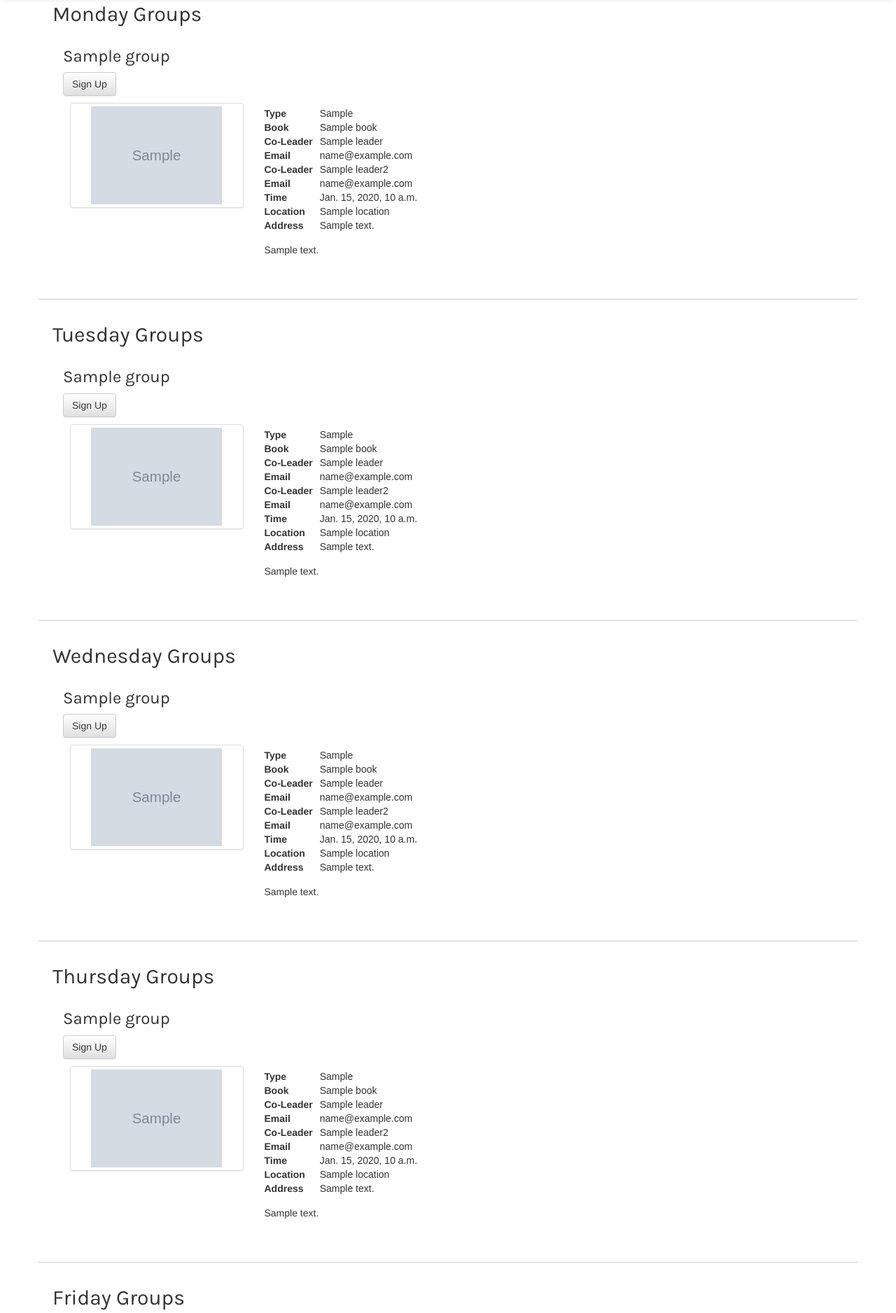
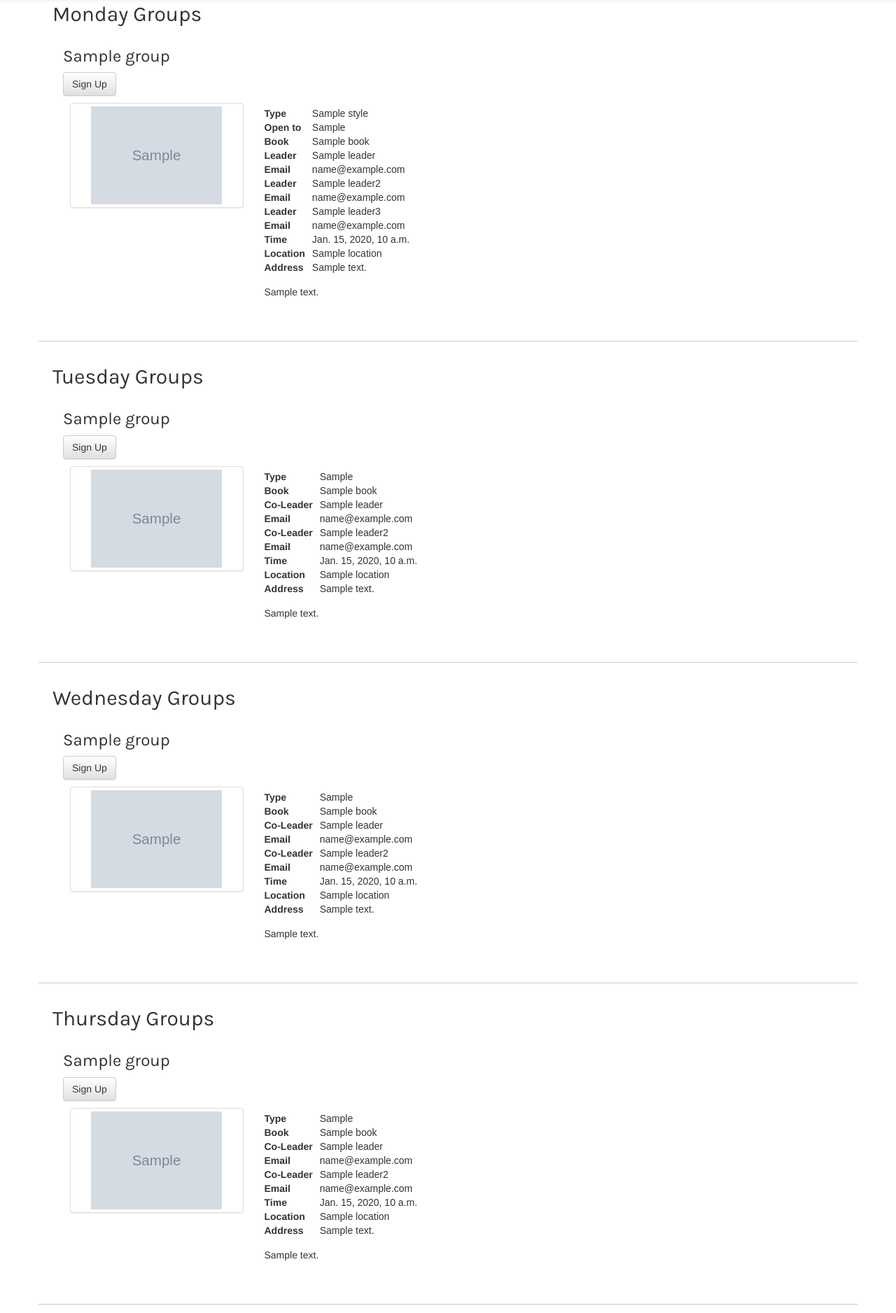
Before and after one commit to LHousehold/smallgroup, a Django app: template groups/templates/groups/groups.html in a window 1280 px wide. Shown: the part 51-1927 px from the top of the page at 70% size. Run offline with Django 3.2, Linux system fonts and the light colour scheme; the template is opened without the code that fills it: most values are stand-ins (such as "Sample title", 1, 10 or a date in 2020); grey boxes marked "Sample" are stand-in pictures; parts of the project's set-up code (start-up, migrations or seed data) failed here and were passed over; some libraries are stand-ins or nearby versions; some web fonts are replaced.

Commit message:
Update groups.html

```diff
--- a/groups/templates/groups/groups.html
+++ b/groups/templates/groups/groups.html
@@ -59,18 +59,22 @@
               </div>
               <div class="col-md-4 col-sm-9 info">
                 <table>
-                  <tr><td>Type</td><td>{{ group.group_type }}</td></tr>
+                  {% if group.style %}
+                  <tr><td>Type</td><td>{{ group.style }}</td></tr>
+                  {% endif %}
+                  <tr><td>Open to</td><td>{{ group.group_type }}</td></tr>
                   {% if group.book %}
                   <tr><td>Book</td><td>{{ group.book }}</td></tr>
                   {% endif %}
-                  {% if group.leader2 %}
-                  <tr><td>Co-Leader</td><td>{{ group.leader.name }}</td></tr>
-                  <tr><td>Email</td><td>{{ group.leader.email }}</td></tr>
-                  <tr><td>Co-Leader</td><td>{{ group.leader2.name }}</td></tr>
-                  <tr><td>Email</td><td>{{ group.leader2.email }}</td></tr>
-                  {% else %}
                   <tr><td>Leader</td><td>{{ group.leader.name }}</td></tr>
                   <tr><td>Email</td><td>{{ group.leader.email }}</td></tr>
+                  {% if group.leader2 %}
+                  <tr><td>Leader</td><td>{{ group.leader2.name }}</td></tr>
+                  <tr><td>Email</td><td>{{ group.leader2.email }}</td></tr>
+                  {% endif %}
+                  {% if group.leader3 %}
+                  <tr><td>Leader</td><td>{{ group.leader3.name }}</td></tr>
+                  <tr><td>Email</td><td>{{ group.leader3.email }}</td></tr>
                   {% endif %}
                   <tr><td>Time</td><td>{{ group.time }}</td></tr>
                   {% if group.location %}
```
